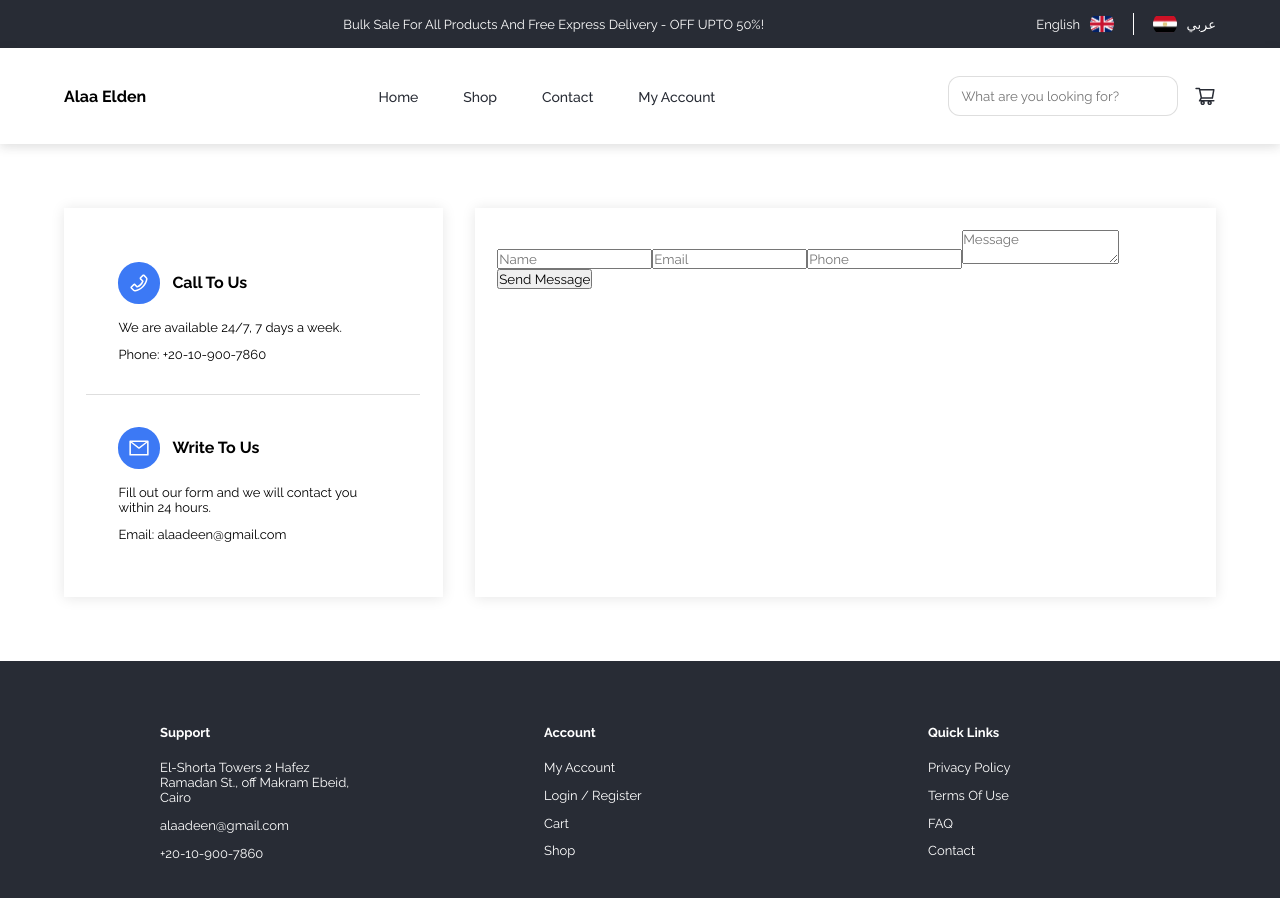
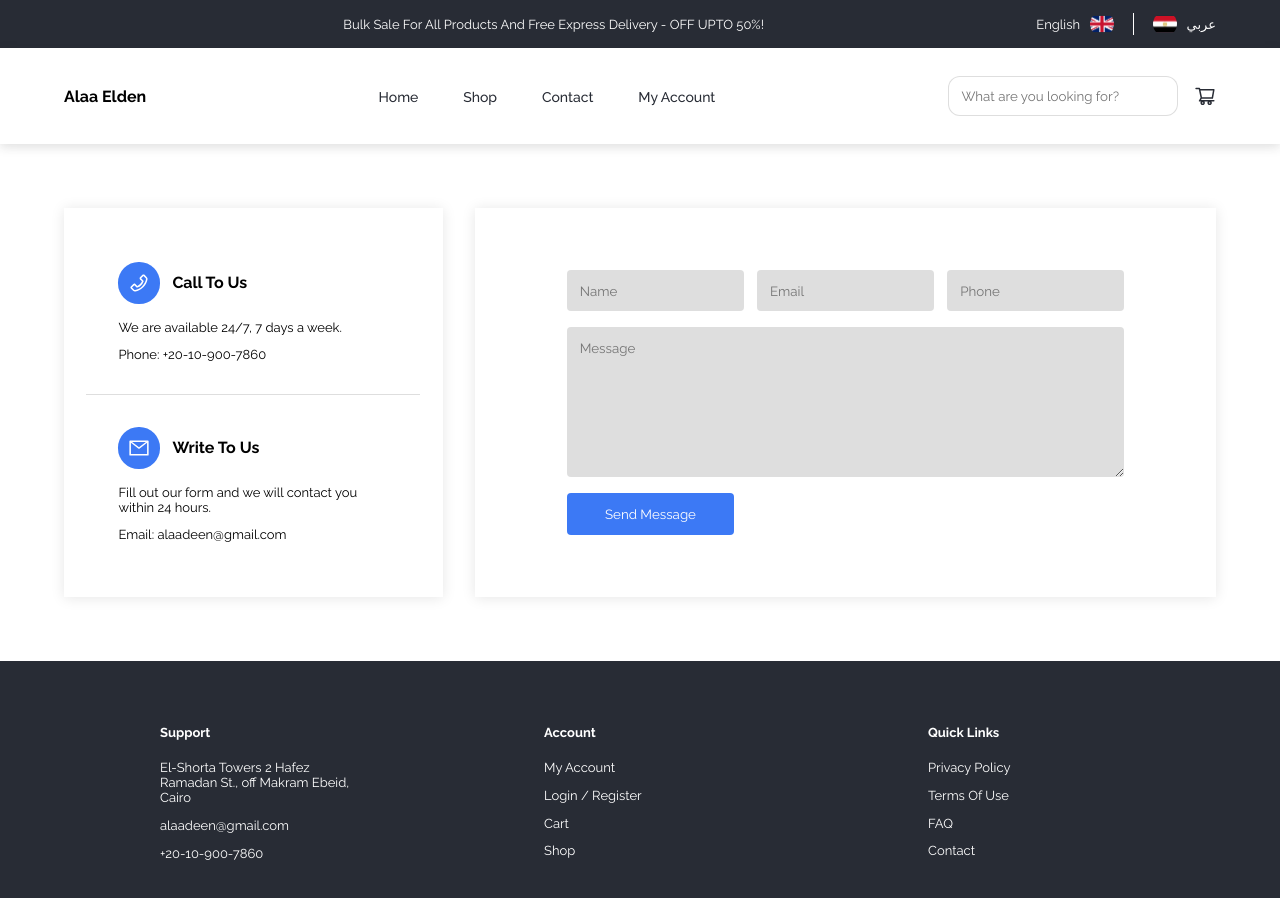
Before and after one commit to bilalbinyaar/alaa-elden-store, a React (Create React App) app: page /contact in a window 1280 px wide. Shown: the top 898 px of the page. Built offline with nearby package versions, Linux system fonts and the light colour scheme.

Commit message:
Contact Page Added

```diff
--- a/src/index.css
+++ b/src/index.css
@@ -663,6 +663,9 @@ p {
   padding: 1.4rem;
   box-shadow: 0px 1px 13px 0px rgba(0, 0, 0, 0.1);
   margin-left: 2rem;
+  display: flex;
+  justify-content: center;
+  align-items: center;
 }
 
 .contact-left-content {
@@ -700,3 +703,57 @@ p {
 .border-top-contact {
   border-top: 1px solid #2b2b2b27;
 }
+
+.contact-form {
+  display: flex;
+  flex-direction: column;
+  width: 80%;
+}
+
+.form-group {
+  display: flex;
+  justify-content: space-between;
+  width: 100%;
+  margin-bottom: 1rem;
+}
+
+.form-group input {
+  padding: 0.8rem;
+  background-color: #2b2b2b27;
+  border: none;
+  border-radius: 4px;
+}
+
+.form-group input:focus {
+  outline: 1px solid var(--black-color);
+}
+
+.contact-form input {
+  padding: 0.8rem;
+  background-color: #2b2b2b27;
+  border: none;
+  border-radius: 4px;
+}
+
+.contact-form textarea {
+  padding: 0.8rem;
+  background-color: #2b2b2b27;
+  border: none;
+  margin-bottom: 1rem;
+  resize: vertical;
+  height: 150px;
+  border-radius: 4px;
+}
+
+.contact-form textarea:focus {
+  outline: 1px solid var(--black-color);
+}
+
+.contact-form input[type='submit'] {
+  padding: 0.8rem;
+  background-color: var(--optional-color);
+  border: none;
+  width: 30%;
+  border-radius: 4px;
+  color: var(--white-color);
+}
--- a/src/screens/Contact.js
+++ b/src/screens/Contact.js
@@ -30,9 +30,11 @@ const Contact = () => {
           </div>
           <div className="contact-right">
             <form className="contact-form">
-              <input type="text" placeholder="Name" />
-              <input type="email" placeholder="Email" />
-              <input type="number" placeholder="Phone" />
+              <div className="form-group">
+                <input type="text" placeholder="Name" />
+                <input type="email" placeholder="Email" />
+                <input type="tel" placeholder="Phone" />
+              </div>
               <textarea type="text" placeholder="Message" />
               <input type="submit" value="Send Message" />
             </form>
```
